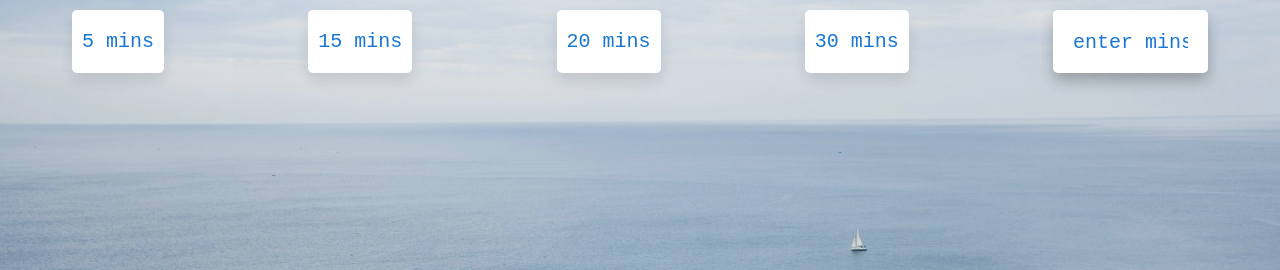
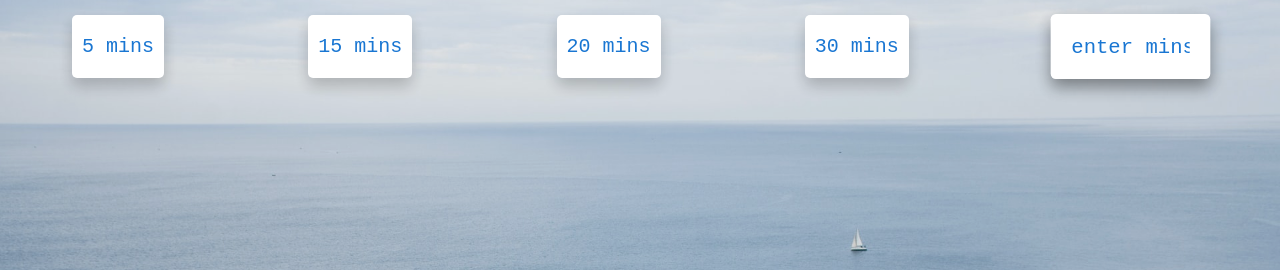
Before and after one commit to nataliecardot/countdown-timer, a plain HTML site: page index.html in a window 1280 px wide. In both pictures the pointer is over the input "enter mins". Shown: the top 270 px of the page. Drawn offline with Linux system fonts and the light colour scheme.

Commit message:
Change hover style

```diff
--- a/style.css
+++ b/style.css
@@ -41,7 +41,7 @@ body {
 .timer__controls {
   display: flex;
   justify-content: space-around;
-  margin-top: 10px;
+  margin-top: 15px;
 }
 
 form {
@@ -71,7 +71,7 @@ form {
   box-sizing: border-box;
   text-align: center;
   caret-color: transparent;
-  box-shadow: 0px 8px 15px rgba(0, 0, 0, 0.1);
+  box-shadow: 0px 8px 15px rgba(0, 0, 0, 0.2);
   transition: 0.5s;
 }
 
@@ -84,7 +84,7 @@ input::placeholder {
 
 input:hover,
 input:focus {
-  box-shadow: 0px 8px 15px rgba(0, 0, 0, 0.25);
+  box-shadow: 0px 8px 15px rgba(0, 0, 0, 0.4);
 }
 
 input:focus::placeholder {
@@ -105,14 +105,19 @@ input:focus {
   background: #fff;
   padding: 1rem;
   font-family: 'Inconsolata', monospace;
-  box-shadow: 0px 8px 15px rgba(0, 0, 0, 0.1);
+  box-shadow: 0px 8px 15px rgba(0, 0, 0, 0.2);
   transition: 0.5s;
+}
+
+.timer__button:hover,
+input:hover {
+  transform: scale(1.03);
 }
 
 .timer__button:hover,
 .timer__button:focus {
   outline: 0;
-  box-shadow: 0px 8px 15px rgba(0, 0, 0, 0.25);
+  box-shadow: 0px 8px 15px rgba(0, 0, 0, 0.4);
 }
 
 .display {
@@ -126,6 +131,7 @@ input:focus {
 .display__end-time {
   font-size: 4rem;
   color: white;
+  text-shadow: 0px 8px 15px rgba(0, 0, 0, 0.2);
 }
 
 .volume {
```
